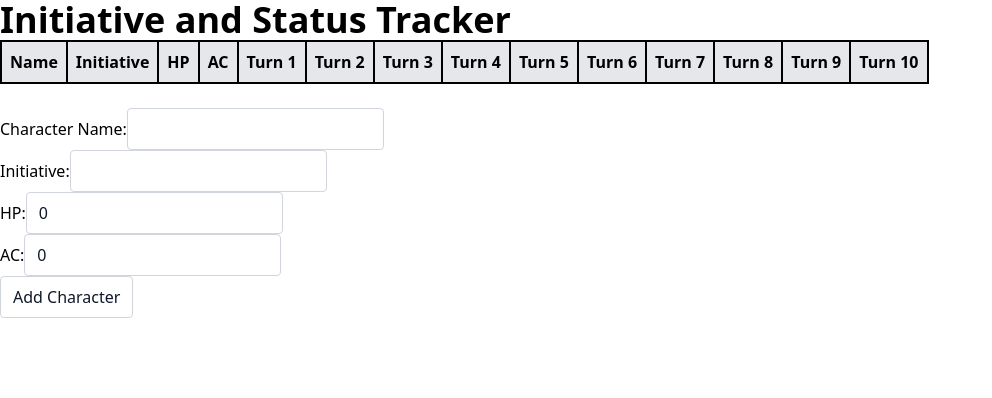
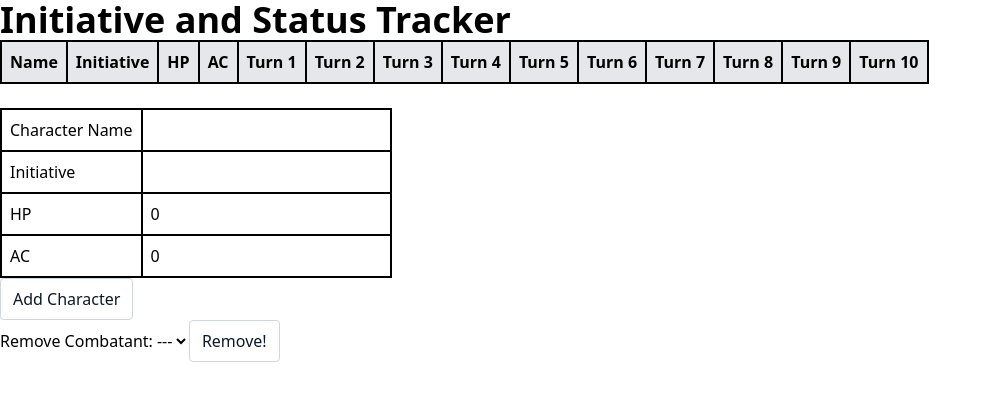
Before and after one commit to NerdyOgre254/Initiative-Tracker, a React (Vite) app in the folder Initiative-Tracker/: page / in a window 1280 px wide. Shown: the top 398 px of the page, without its empty margins (0-992 px from the left). Built offline with nearby package versions, Linux system fonts and the light colour scheme.

Commit message:
Combatant removal implemented (dropdown menu)

```diff
--- a/Initiative-Tracker/src/App.css
+++ b/Initiative-Tracker/src/App.css
@@ -39,4 +39,12 @@ don't forget to save the .jsx file when running it as npm run dev.
     focus:outline-none focus:ring-2 focus:ring-blue-500 focus:border-transparent
     hover:bg-emerald-500;
   }
+
+  .adder-container {
+    @apply border border-emerald-300;
+  }
+
+  input {
+    @apply justify-end;
+  }
 }
--- a/Initiative-Tracker/src/App.jsx
+++ b/Initiative-Tracker/src/App.jsx
@@ -1,4 +1,4 @@
-import { useState, useEffect, useRef } from "react";
+import { useState, useEffect, useRef, Fragment } from "react";
 import "./App.css";
 
 //header for turn structure table
@@ -85,9 +85,12 @@ const CombatantAdder = ({ onAddCombatant }) => {
 
   //value in each input feeds the data upward
   return (
-    <>
-      <label>
-        Character Name:
+    <div className="add-character-box">
+      <table>
+        <tbody>
+          <tr>
+            <td>Character Name</td>
+            <td>
               <input
                 type="text"
                 required
@@ -95,10 +98,11 @@ const CombatantAdder = ({ onAddCombatant }) => {
                 value={combatant.characterName}
                 onChange={handleChange}
               />
-      </label>
-      <br />
-      <label>
-        Initiative:
+            </td>
+          </tr>
+          <tr>
+            <td>Initiative</td>
+            <td>
               <input
                 type="text"
                 required
@@ -106,26 +110,30 @@ const CombatantAdder = ({ onAddCombatant }) => {
                 value={combatant.initiative}
                 onChange={handleChange}
               />
-      </label>
-      <br />
-      <label>
-        HP:
+            </td>
+          </tr>
+          <tr>
+            <td>HP</td>
+            <td>
               <input type="text" name="hp" value={combatant.hp} onChange={handleChange} />
-      </label>
-      <br />
-      <label>
-        AC:
+            </td>
+          </tr>
+          <tr>
+            <td>AC</td>
+            <td>
               <input type="text" name="ac" value={combatant.ac} onChange={handleChange} />
-      </label>
-      <br />
+            </td>
+          </tr>
+        </tbody>
+      </table>
       <button onClick={handleClick}>Add Character</button>
-    </>
+    </div>
   );
 };
 
 //component for inserting combatant into data structure
 //note that previous version had <> in render which caused no key indexing
-const Combatant = ({ id, name, initiative, hp, ac, turns }) => {
+const Combatant = ({ name, initiative, hp, ac, turns }) => {
   return (
     <tr>
       <td>{name}</td>
@@ -143,6 +151,37 @@ const Combatant = ({ id, name, initiative, hp, ac, turns }) => {
   );
 };
 
+//component for removing combatant from data structure, dropdown menu with confirmation box
+const CombatantRemover = ({ combatants, onRemove }) => {
+  const [selectedCombatant, setSelectedCombatant] = useState("None");
+
+  const handleClick = () => {
+    if (selectedCombatant !== "None") {
+      onRemove(selectedCombatant);
+      setSelectedCombatant("None");
+    }
+  };
+
+  return (
+    <label>
+      Remove Combatant:
+      <select
+        name="selectedCombatant"
+        value={selectedCombatant}
+        onChange={(e) => setSelectedCombatant(e.target.value)}
+      >
+        <option value="None">---</option>
+        {combatants.map((combatant) => (
+          <option key={combatant.characterName} value={combatant.characterName}>
+            {combatant.characterName}
+          </option>
+        ))}
+      </select>
+      <button onClick={handleClick}>Remove!</button>
+    </label>
+  );
+};
+
 const App = () => {
   const turns = Array.from({ length: 10 }, (_, i) => i + 1);
   const [combatants, setCombatants] = useState([]);
@@ -153,6 +192,10 @@ const App = () => {
       // Sort by initiative (highest first)
       return updated.sort((a, b) => b.initiative - a.initiative);
     });
+  };
+
+  const handleRemoveCombatant = (nameToRemove) => {
+    setCombatants(combatants.filter((c) => c.characterName !== nameToRemove));
   };
 
   return (
@@ -175,6 +218,7 @@ const App = () => {
       </table>
       <br />
       <CombatantAdder onAddCombatant={addCombatant} />
+      <CombatantRemover combatants={combatants} onRemove={handleRemoveCombatant} />
     </div>
   );
 };
```
Lines whose indentation alone changed are shown as unchanged.
